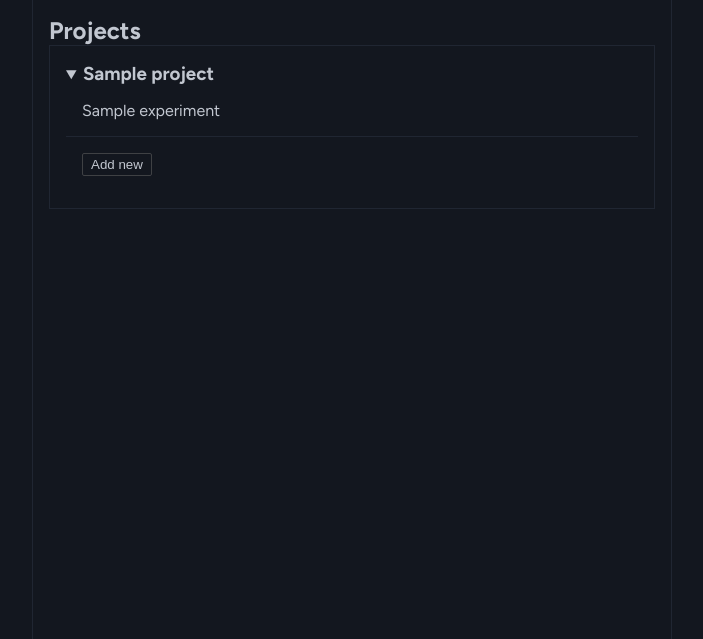
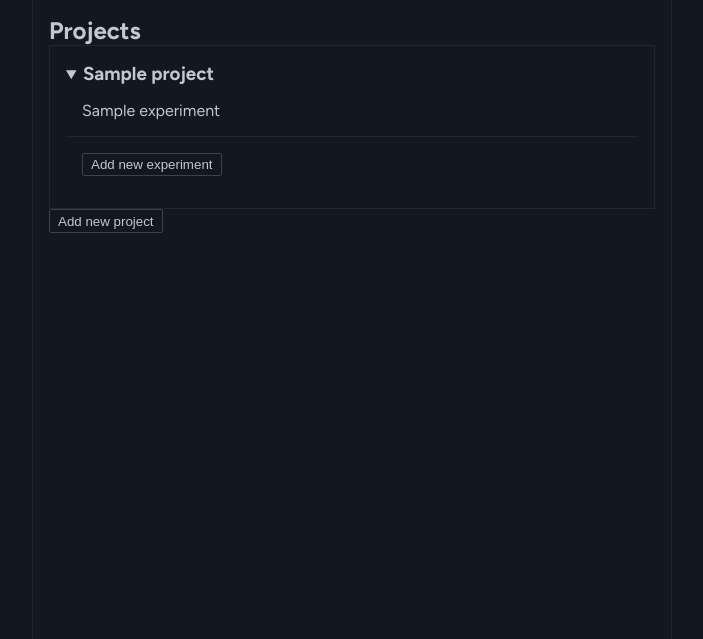
Before and after one commit to michalprusek/BSMarker, a Django app: page / in a window 1280 px wide. Shown: the part 64-703 px from the top of the page, without its empty margins (288-991 px from the left). Run offline with Django 5.2, Linux system fonts and the light colour scheme; a user stored in the database is signed in; tables that the repository leaves empty hold one stand-in row (values such as "Sample post"); parts of the project's set-up code (start-up, migrations or seed data) failed here and were passed over.

Commit message:
Project add + simplified

```diff
--- a/backend/backend/urls.py
+++ b/backend/backend/urls.py
@@ -26,8 +26,11 @@
 urlpatterns = [
     path('admin/', admin.site.urls),
     path('', views.ProjectList.as_view(), name="project-list"),
-    path('proj/<slug:project>/experiment/<slug:experiment>/', views.ExperimentView.as_view(), name="experiment-detail"),
-    path('proj/<slug:project>/experiment/new', views.ExperimentCreate.as_view(), name="experiment-create"),
+
+    path('project/new', views.ProjectCreate.as_view(), name="project-create"),
+
+    path('project/<int:project>/experiment/<int:experiment>', views.ExperimentView.as_view(), name="experiment-detail"),
+    path('project/<int:project>/experiment/new', views.ExperimentCreate.as_view(), name="experiment-create"),
 
     path('preview/<int:epk>/', views.preview, name="experiment-preview"),
     path('frame/<int:pk>/', views.frame, name="frame-view"),
--- a/backend/wound_healing/models.py
+++ b/backend/wound_healing/models.py
@@ -11,30 +11,23 @@
 
 class Project(models.Model):
     name = models.CharField(max_length=1024)
-    slug = models.SlugField(editable=False, unique=True)
 
     def __str__(self):
         return self.name
 
-    def save(self, *args, **kwargs):
-        self.slug = slugify(self.name)
-        super().save(*args, **kwargs)
+    def get_absolute_url(self):
+        return reverse("project-list") + f"#project-{self.pk}"
 
 
 class Experiment(models.Model):
     project = models.ForeignKey(Project, related_name="experiments", on_delete=models.CASCADE)
     name = models.CharField(max_length=1024)
-    slug = models.SlugField(editable=False, unique=True)
 
     def __str__(self):
         return f"{self.project.name}_{self.name}"
 
-    def save(self, *args, **kwargs):
-        self.slug = slugify(self.name)
-        super().save(*args, **kwargs)
-
     def get_absolute_url(self):
-        return reverse("experiment-detail", kwargs={"experiment": self.slug, "project": self.project.slug})
+        return reverse("experiment-detail", kwargs={"project": self.project.pk, "experiment": self.pk})
 
 
 class Frame(models.Model):
--- a/backend/wound_healing/static/main.css
+++ b/backend/wound_healing/static/main.css
@@ -83,9 +83,7 @@
     border-radius: 2px;
 }
 
-/* Project list */
-
-main#projects {
+body > main {
     max-width: 50vw;
     min-height: 80vh;
 
@@ -94,6 +92,8 @@
     border: var(--border-thickness) solid var(--border-color);
     border-top: none;
 }
+
+/* Project list */
 
 main#projects details {
     border: var(--border-thickness) solid var(--border-color);
--- a/backend/wound_healing/templates/wound_healing/project_list.html
+++ b/backend/wound_healing/templates/wound_healing/project_list.html
@@ -10,7 +10,7 @@
 	<h2>Projects</h2>
 	<ul>
 		{% for project in object_list %}
-		<li class="project">
+		<li class="project" id="project-{{project.pk}}">
 			<details open>
 				<summary>
 					<h3>{{project.name}}</h3>
@@ -19,11 +19,12 @@
 					{% for experiment in project.experiments.all %}
 					<li><a href="{{ experiment.get_absolute_url }}">{{experiment.name}}</a></li>
 					{% endfor %}
-					<li><a href="{% url 'experiment-create' project=project.slug %}" role="button"><button>Add new</button></a></li>
+					<li><a href="{% url 'experiment-create' project=project.pk %}" role="button"><button>Add new experiment</button></a></li>
 				</ul>
 			</details>
 		</li>
 		{% endfor %}
+		<li><a href="{% url 'project-create' %}" role="button"><button>Add new project</button></a></li>
 	</ul>
 </main>
 {% endblock %}
--- a/backend/wound_healing/views.py
+++ b/backend/wound_healing/views.py
@@ -19,12 +19,17 @@
     model = Project
 
 
+class ProjectCreate(LoginRequiredMixin, CreateView):
+    model = Project
+    fields = ["name"]
+
+
 class ExperimentView(LoginRequiredMixin, DetailView):
     model = Experiment
-    slug_url_kwarg = "experiment"
+    pk_url_kwarg = "experiment"
 
     def get_queryset(self):
-        return Experiment.objects.filter(project__slug=self.kwargs["project"])
+        return Experiment.objects.filter(project__pk=self.kwargs["project"])
 
 
 class ExperimentCreate(LoginRequiredMixin, CreateView):
@@ -36,7 +41,7 @@
         if not kwargs.get("instance"):
             kwargs["instance"] = Experiment()
 
-        kwargs["instance"].project = Project.objects.get(slug=self.kwargs["project"])
+        kwargs["instance"].project = Project.objects.get(pk=self.kwargs["project"])
         return kwargs
 
 
```
Also changed, not shown: backend/wound_healing/templates/wound_healing/project_form.html (added, +17 -0 lines), backend/wound_healing/migrations/0002_remove_experiment_slug_remove_project_slug.py (added).
